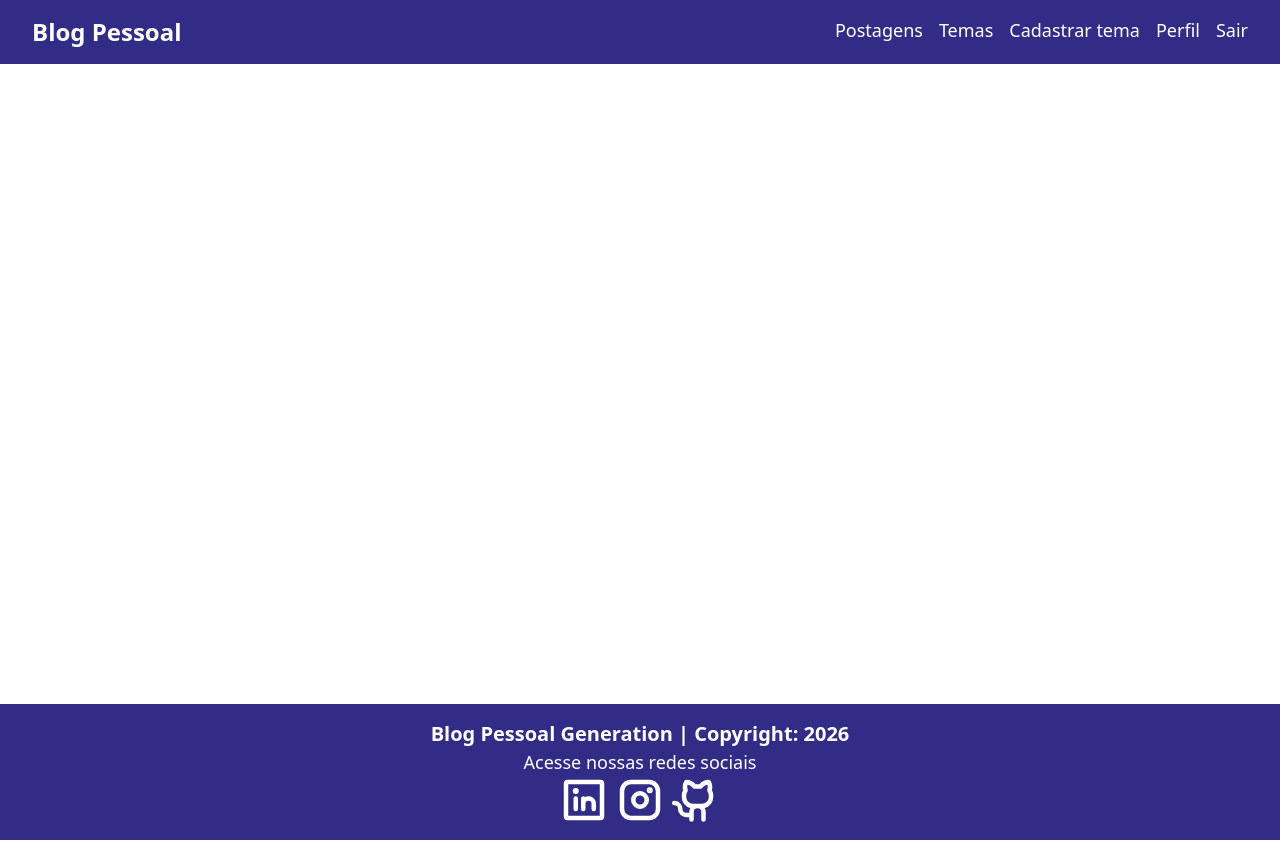
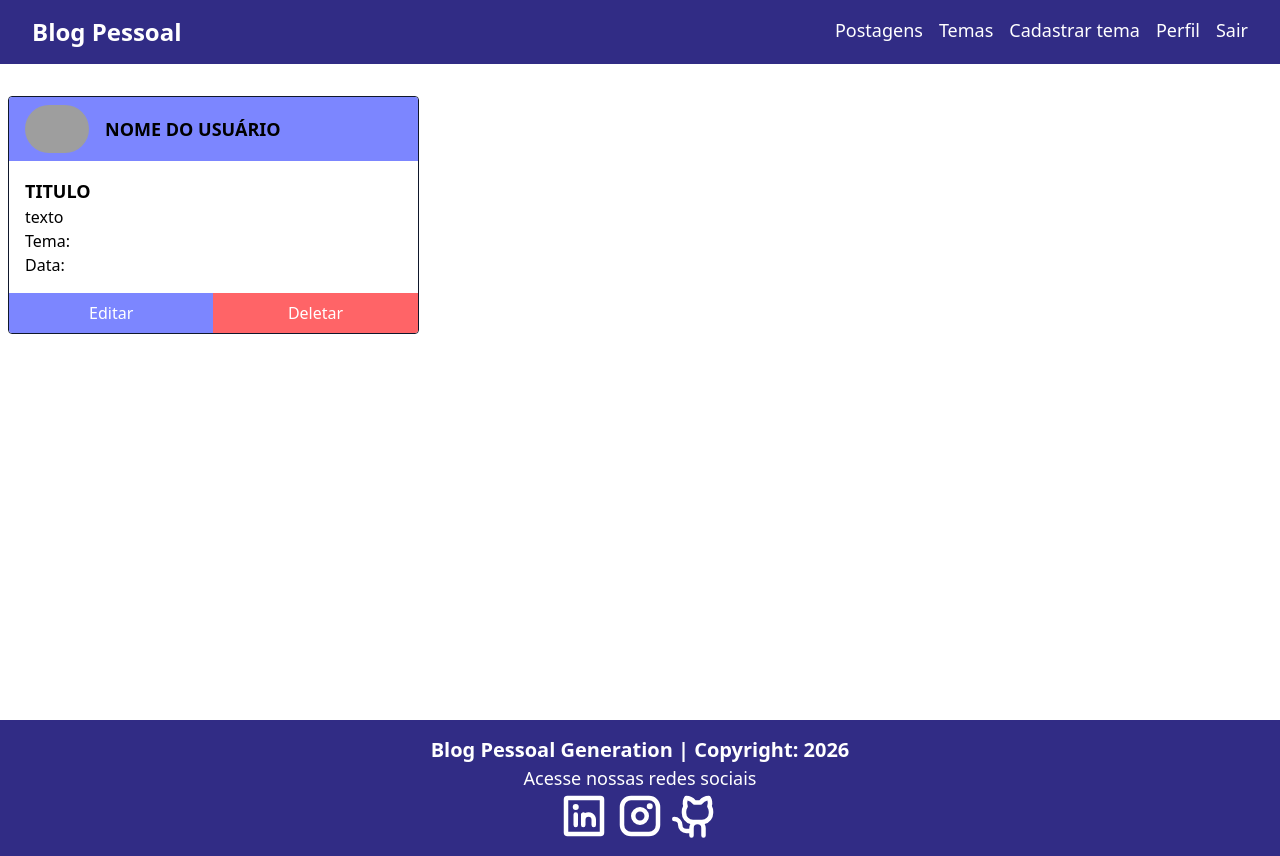
Before and after one commit to eduardo-olvreis/blog_pessoal_front, a React (Vite) app: page /postagens in a window 1280 px wide. Built offline with nearby package versions, Linux system fonts and the light colour scheme; grey boxes are pictures that could not be loaded.

Commit message:
feat: cardPostagem e ListaPostagem

```diff
--- a/src/App.tsx
+++ b/src/App.tsx
@@ -8,6 +8,7 @@
 import Login from "./pages/login/Login";
 import ListaTemas from "./components/tema/listatemas/ListaTemas";
 import DeletarTema from "./components/tema/deletartema/DeletarTema";
+import ListaPostagens from "./components/postagem/listapostagens/ListaPostagens";
 
 function App(){
   return(
@@ -24,6 +25,7 @@
               <Route path="/cadastrartema" element={<FormTema />} />
               <Route path="/editartema/:id" element={<FormTema />} />
               <Route path="/deletartema/:id" element={<DeletarTema />} />
+              <Route path="/postagens" element={<ListaPostagens />} />
             </Routes>
           </div>
           <Footer/>
--- a/src/components/navbar/Navbar.tsx
+++ b/src/components/navbar/Navbar.tsx
@@ -19,7 +19,7 @@
         <div className="container flex justify-between text-lg mx-8">
           <Link to="/home" className="text-2xl font-bold">Blog Pessoal</Link>
           <div className="flex gap-4">
-            Postagens
+            <Link to='/postagens' className='hover:underline'>Postagens</Link>
             <Link to="/temas" className="hover:underline">Temas</Link>
             <Link to='/cadastrartema' className='hover:underline'>Cadastrar tema</Link>
             Perfil
--- /dev/null
+++ b/src/components/postagem/cardpostagem/CardPostagem.tsx
@@ -0,0 +1,37 @@
+import { Link } from 'react-router-dom'
+
+function CardPostagem() {
+    return (
+        <div className='border-slate-900 border
+            flex flex-col rounded overflow-hidden justify-between'>
+
+            <div>
+                <div className="flex w-full bg-indigo-400 py-2 px-4 items-center gap-4">
+                    <img src='https://i.imgur.com/pK6vSCy.png'
+                         className='h-12 rounded-full' alt="" />
+                    <h3 className='text-lg font-bold text-center uppercase'>
+                        Nome do Usuário
+                    </h3>
+                </div>
+                <div className='p-4 '>
+                    <h4 className='text-lg font-semibold uppercase'>Titulo</h4>
+                    <p>texto</p>
+                    <p>Tema: </p>
+                    <p>Data: </p>
+                </div>
+            </div>
+            <div className="flex">
+                <Link to='' className='w-full text-white bg-indigo-400
+                    hover:bg-indigo-800 flex items-center justify-center py-2'>
+                    <button>Editar</button>
+                </Link>
+                <Link to='' className='text-white bg-red-400
+                    hover:bg-red-700 w-full flex items-center justify-center'>
+                    <button>Deletar</button>
+                </Link>
+            </div>
+        </div>
+    )
+}
+
+export default CardPostagem
--- /dev/null
+++ b/src/components/postagem/listapostagens/ListaPostagens.tsx
@@ -0,0 +1,19 @@
+import CardPostagem from "../cardpostagem/CardPostagem";
+
+function ListaPostagens() {
+    return (
+        <>
+            <div className="flex justify-center w-full my-4">
+                <div className="container flex flex-col mx-2">
+                    <div className='container mx-auto my-4
+                        grid grid-cols-1 md:grid-cols-2
+                        lg:grid-cols-3 gap-4'>
+                        <CardPostagem />
+                    </div>
+                </div>
+            </div>
+        </>
+    );
+}
+
+export default ListaPostagens;
```
